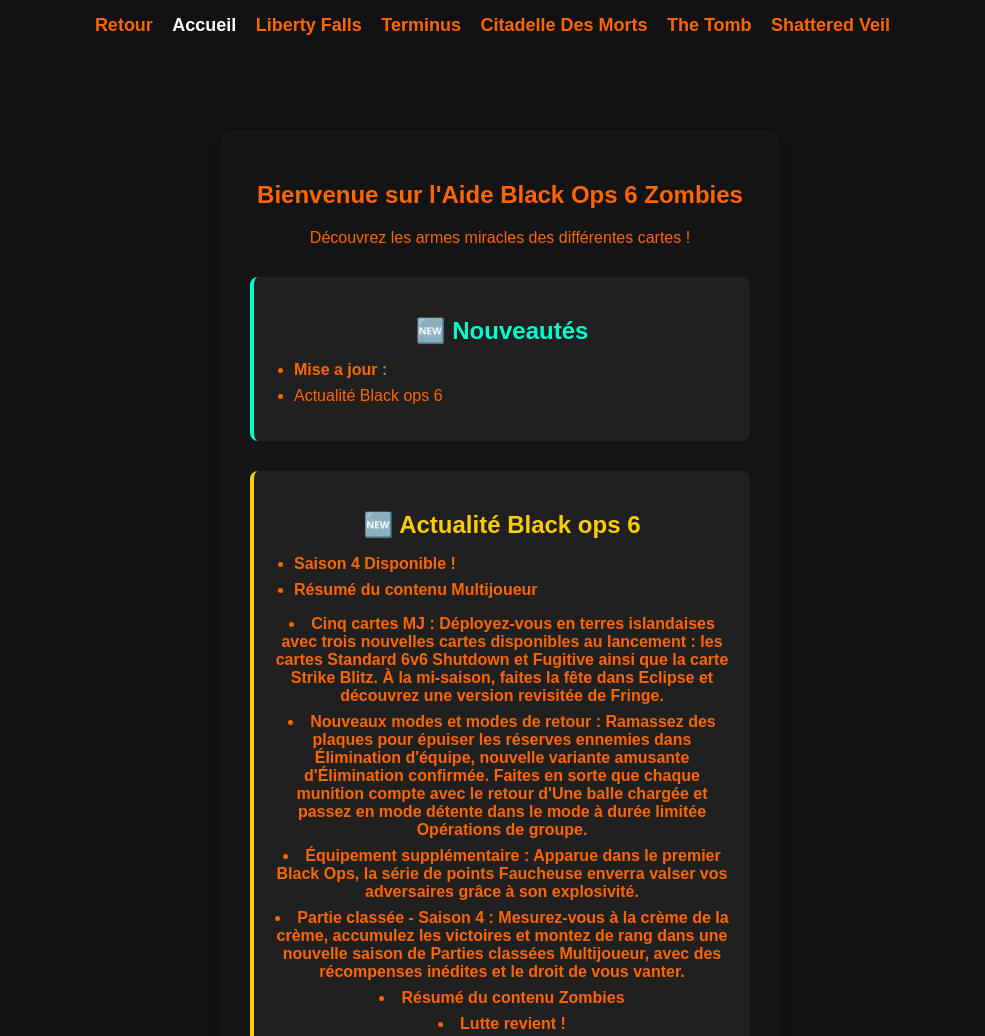
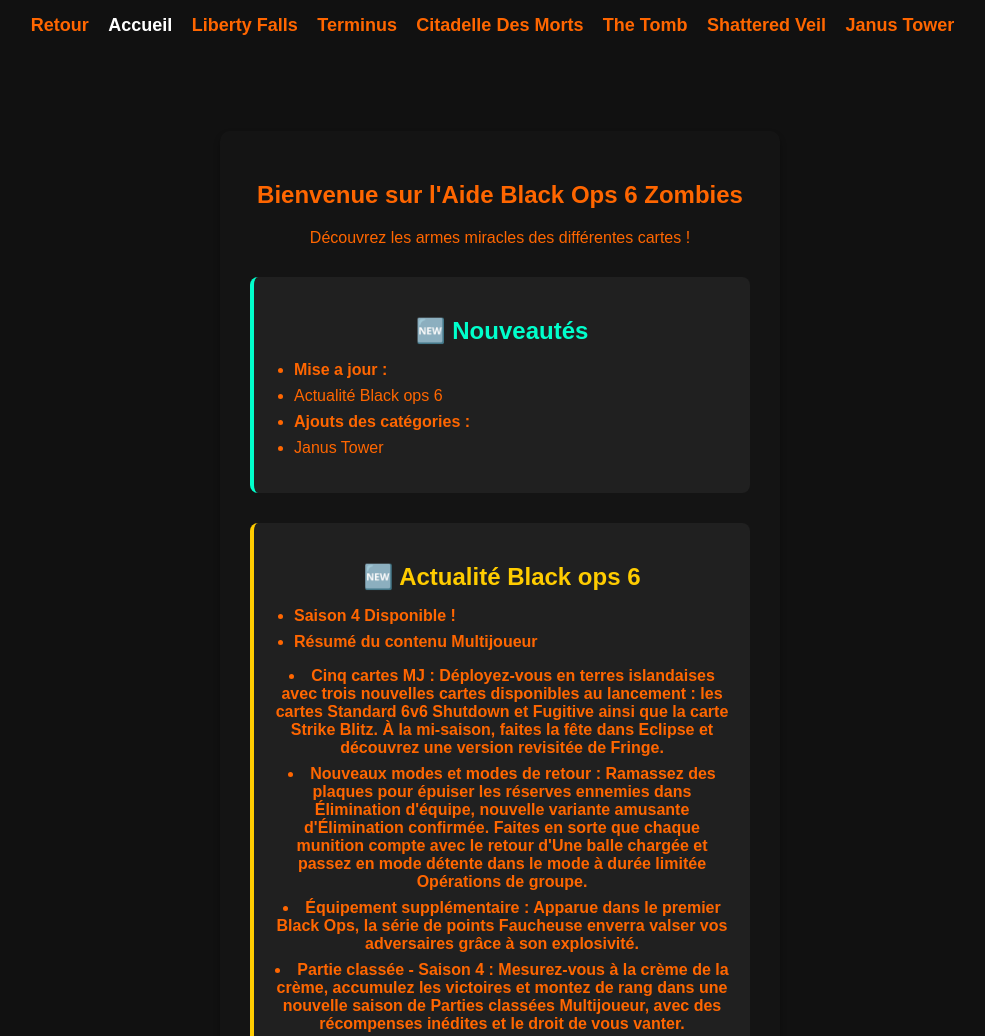
Before and after one commit to nathn1006/nathn1006.github.io, a plain HTML site: page BO6/index.html in a window 1280 px wide. Shown: the top 1036 px of the page, without its empty margins (140-1125 px from the left). Drawn offline with Linux system fonts and the light colour scheme.

Commit message:
Update index.html

```diff
--- a/BO6/index.html
+++ b/BO6/index.html
@@ -82,6 +82,7 @@
                 <li><a href="CDM.html">Citadelle Des Morts</a></li>
                 <li><a href="thetomb.html">The Tomb</a></li>
                 <li><a href="shatteredveil.html">Shattered Veil</a></li>
+                <li><a href="">Janus Tower</a></li>
             </ul>
         </nav>
     </header>
@@ -97,6 +98,8 @@
                 <ul>
                     <li><strong>Mise a jour :</strong></li>
                     <li>Actualité Black ops 6</li>
+                    <li><strong>Ajouts des catégories :</strong></li>
+                    <li>Janus Tower</li>
                 </ul>
             </div>
 
```
